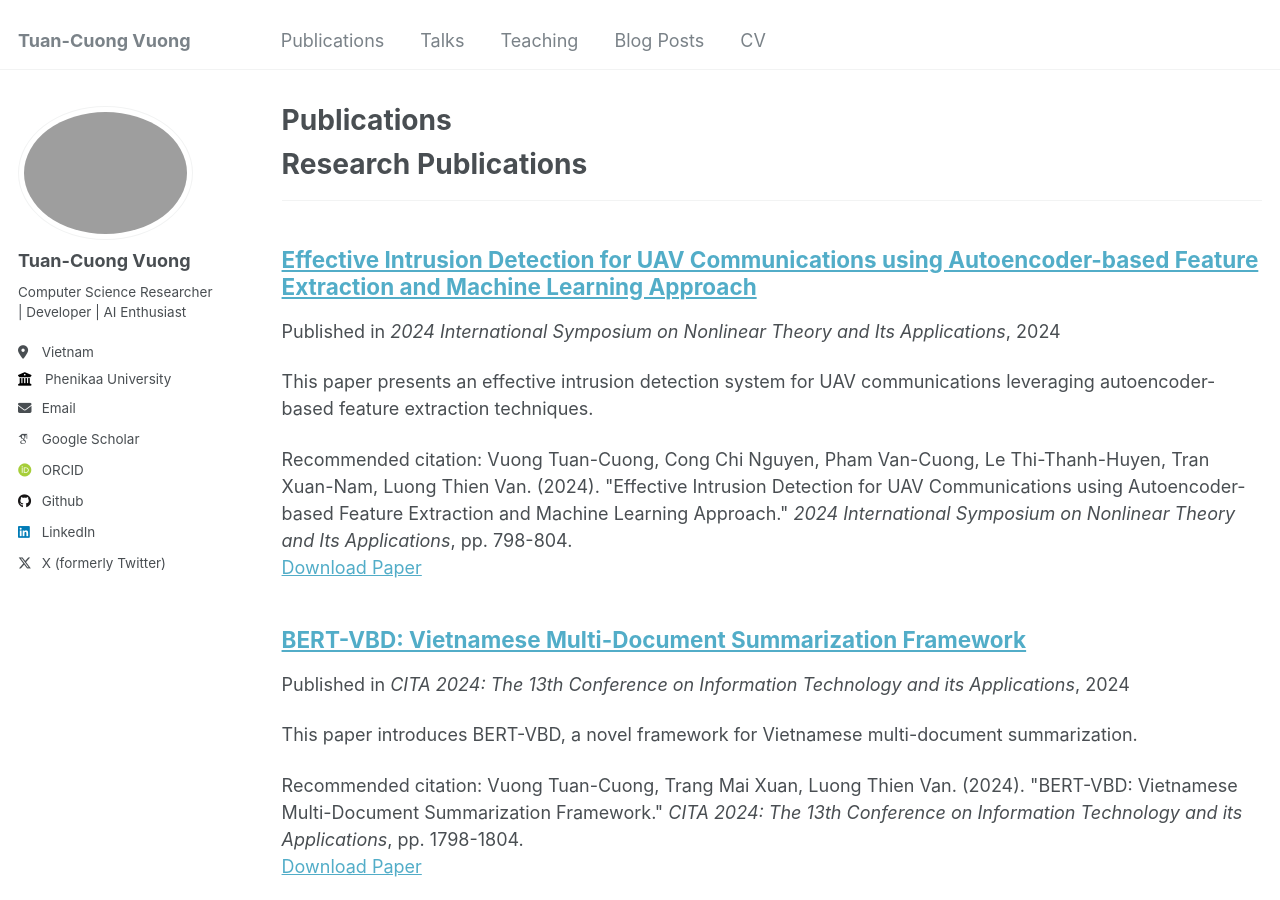
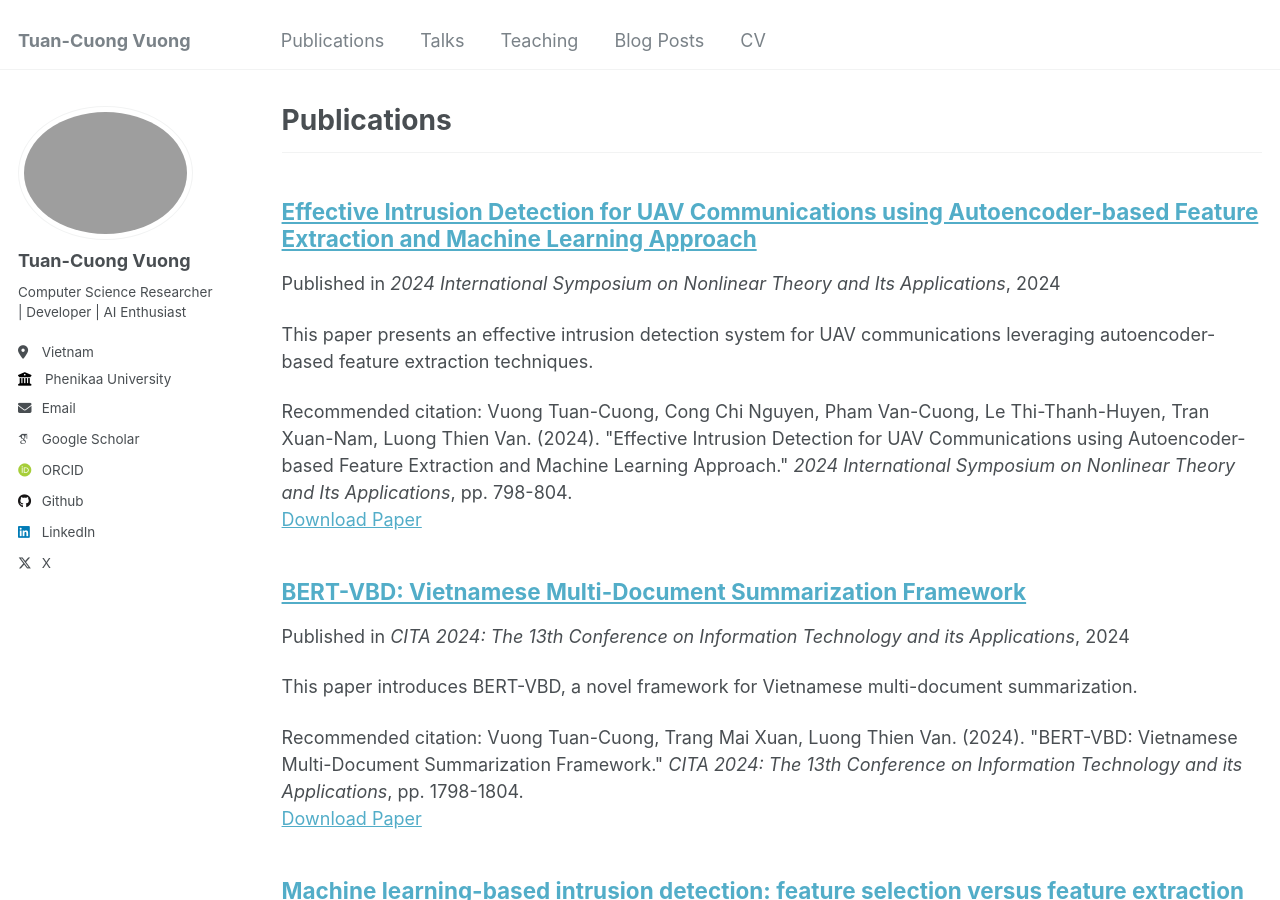
Before and after one commit to cngvng/cngvng.github.io, a Jekyll site: the page built from _pages/publications.html, in a window 1280 px wide and 900 px high. Built offline with Jekyll 4.4.1, drawn with Linux system fonts in a browser that asks for light colours; some web fonts are replaced; a script that is not in the unit is left out.

Commit message:
update profiles

```diff
--- a/_includes/author-profile.html
+++ b/_includes/author-profile.html
@@ -133,7 +133,7 @@
         <li><a href="https://{{ author.tumblr }}.tumblr.com"><i class="fab fa-fw fa-tumblr icon-pad-right" aria-hidden="true"></i>Tumblr</a></li>
       {% endif %}
       {% if author.twitter %}
-        <li><a href="https://twitter.com/{{ author.twitter }}"><i class="fab fa-fw fa-x-twitter icon-pad-right" aria-hidden="true"></i>X (formerly Twitter)</a></li>
+        <li><a href="https://twitter.com/{{ author.twitter }}"><i class="fab fa-fw fa-x-twitter icon-pad-right" aria-hidden="true"></i>X</a></li>
       {% endif %}
       {% if author.vine %}
         <li><a href="https://vine.co/u/{{ author.vine }}"><i class="fab fa-fw fa-vine icon-pad-right" aria-hidden="true"></i>Vine</a></li>
--- a/_pages/publications.html
+++ b/_pages/publications.html
@@ -8,7 +8,6 @@
 {% include base_path %}
 
 <div class="publications">
-  <h1>Research Publications</h1>
   <hr />
   {% for post in site.publications reversed %}
     {% include archive-single.html %}
```
